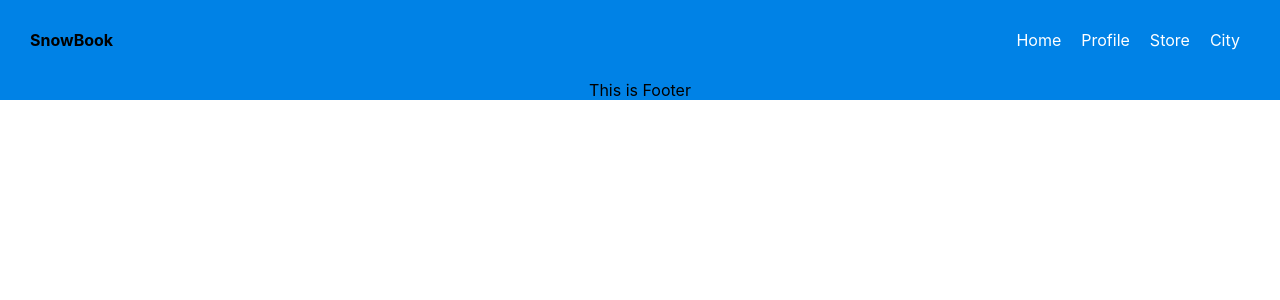
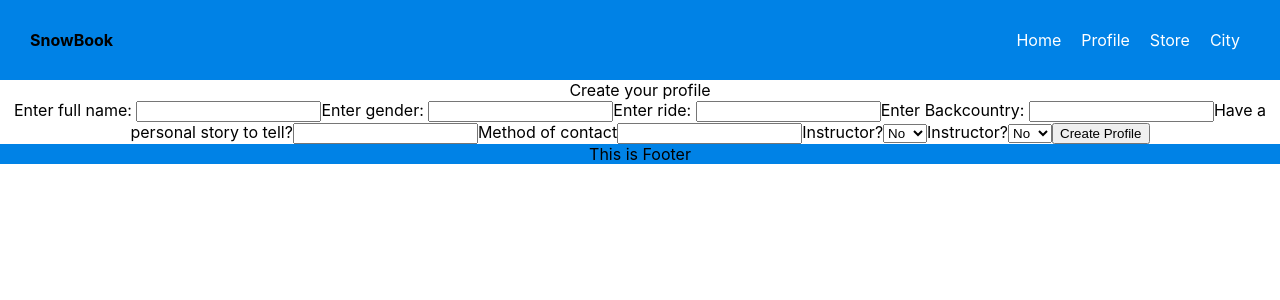
Before and after one commit to jdrea1587/snowBook, a React (Create React App) app in the folder client/: page /profile in a window 1280 px wide. Shown: the top 300 px of the page. Built offline with nearby package versions, Linux system fonts and the light colour scheme.

Commit message:
updated App.js and Profile.js

```diff
--- a/client/src/App.js
+++ b/client/src/App.js
@@ -1,9 +1,12 @@
-import './App.css';
-import Nav from './components/Nav';
-import Home from './components/Home';
-import Footer from './components/Footer';
-import { Route } from 'react-router-dom';
-import City from './components/City';
+import "./App.css";
+import Nav from "./components/Nav";
+import Home from "./components/Home";
+import Footer from "./components/Footer";
+import { Route } from "react-router-dom";
+import City from "./components/City";
+import Profile from "./components/Profile";
+import Store from "./components/Store";
+import Mountain from "./components/Mountain";
 
 function App() {
   return (
@@ -14,7 +17,9 @@ function App() {
       <main>
         <Route exact path="/" component={Home} />
         <Route exact path="/city" component={City} />
-        <Route exact paht="/store" />
+        <Route exact path="/store" component={Store} />
+        <Route exact path="/profile" component={Profile} />
+        <Route path="/mountain" component={Mountain} />
       </main>
       <footer>
         <Footer />
--- a/client/src/components/Profile.js
+++ b/client/src/components/Profile.js
@@ -1,9 +1,50 @@
-import React from 'react';
+import React from "react";
 
 const Profile = () => {
   return (
     <div className="profile">
-      This is profile with the form to make a profile.
+      Create your profile
+      <div>
+        <form>
+          <div className="profile-form">
+            <label for="name">Enter full name: </label>
+            <input type="text"></input>
+            <label for="gender">Enter gender: </label>
+            <input type="text"></input>
+            <label for="ride">Enter ride: </label>
+            <input type="text"></input>
+            <label for="backCountry">Enter Backcountry: </label>
+            <input type="text"></input>
+            <label for="personalStory">Have a personal story to tell?</label>
+            <input type="text"></input>
+            <label for="contact">Method of contact</label>
+            <input type="text"></input>
+            <label for="instructor">Instructor?</label>
+            <select name="instructor" id="instructor">
+              <option value="No">No</option>
+              <option value="Yes">Yes</option>
+            </select>
+            <label for="instructor">Instructor?</label>
+            <select name="age" id="age">
+              <option value="No">No</option>
+              <option value="Yes">Yes</option>
+            </select>
+            <input type="submit" value="Create Profile"></input>
+          </div>
+        </form>
+      </div>
+      {/* <div className="user-profile">
+        <h1>NAME HERE</h1>
+
+        <h2>Gender: GENDER HERE</h2>
+        <h2>Type of ride: TYPE OF RIDE HERE</h2>
+        <h2>Backcountry: BACKCOUNTRY HERE</h2>
+        <h2>Personal Story: </h2>
+        <p>PERSONAL STORY HERE</p>
+        <h3>Contact: CONTACT HERE</h3>
+        <h3>Instructor: YES OR NO HERE</h3>
+        <h3>Over 21: YES OR NO HERE</h3>
+      </div> */}
     </div>
   );
 };
```
Also changed, not shown: 1 other file (tests, documents, lock files or other folders).
